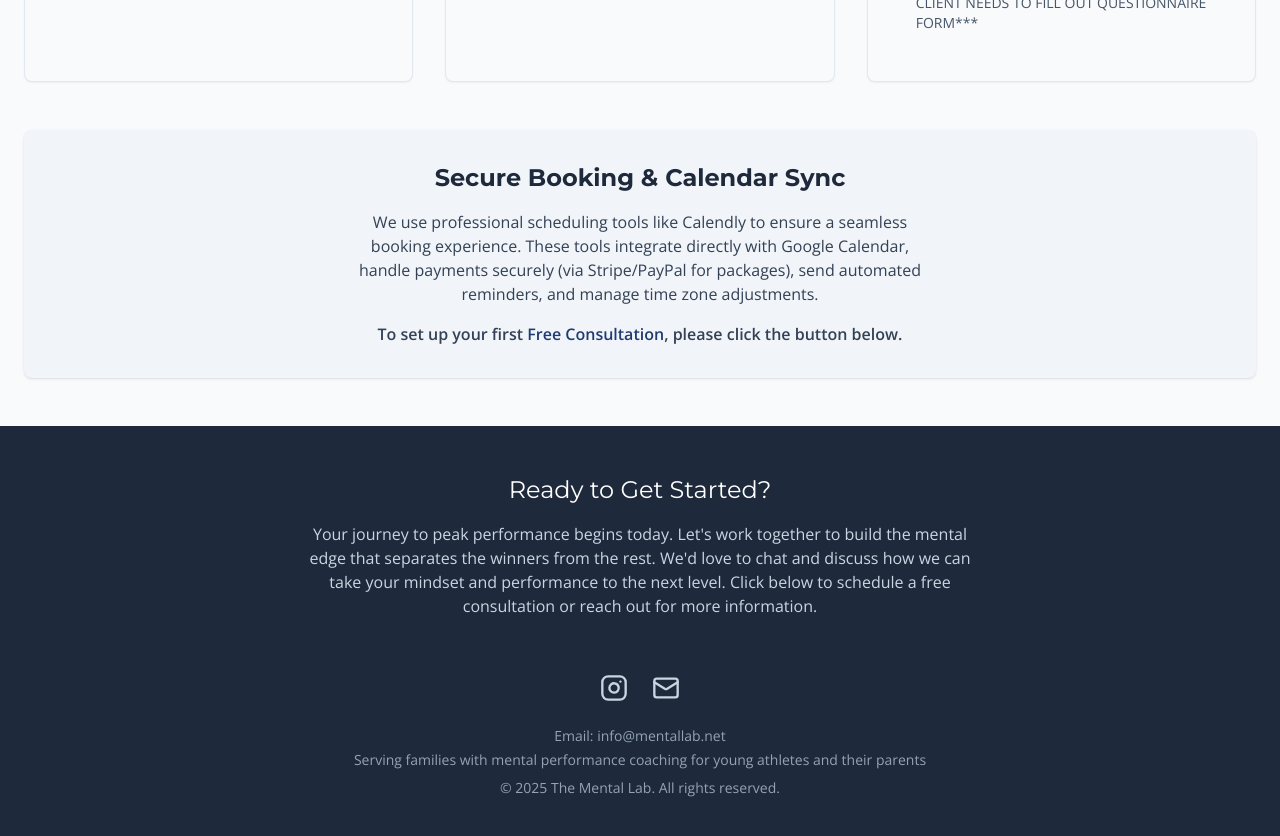
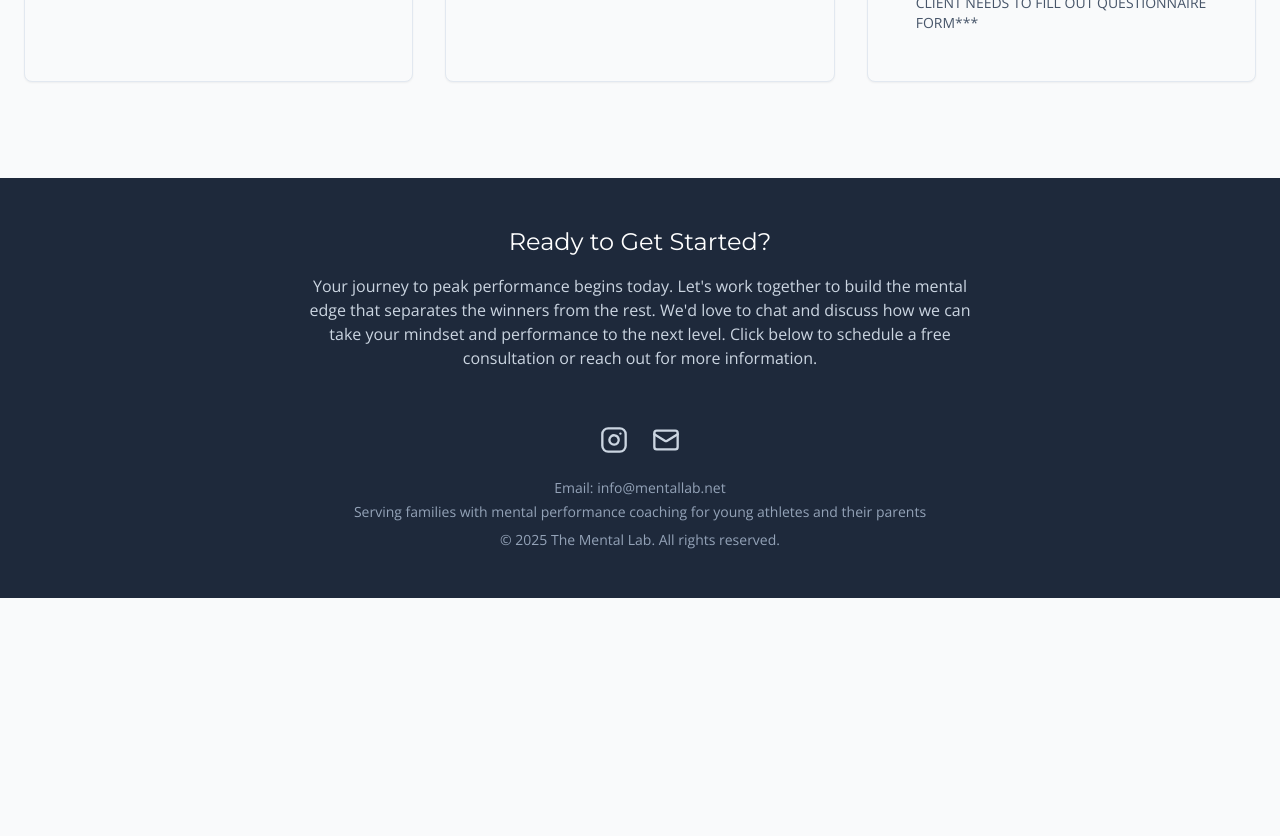
Before and after one commit to luketoland1977/mental-edge-accelerate, a React (Vite) app: page /services in a window 1280 px wide. Shown: the part 760-1596 px from the top of the page. After the commit the page ends 1358 px from the top, so only its background shows below. Built offline with nearby package versions, Linux system fonts and the light colour scheme.

Commit message:
Visual edit in Lovable
Edited UI in Lovable

```diff
--- a/src/pages/ServicesPage.tsx
+++ b/src/pages/ServicesPage.tsx
@@ -2,50 +2,36 @@ import React from 'react';
 import CallToActionButton from '@/components/CallToActionButton';
 import { Card, CardContent, CardDescription, CardFooter, CardHeader, CardTitle } from "@/components/ui/card";
 import { CheckCircle, Clock, Target, Trophy } from 'lucide-react';
-
-const services = [
-  {
+const services = [{
   title: "Mindset Check-In – 1 Session",
   price: "$125",
   duration: "50 minutes",
   description: "For current or returning clients. This session is designed to refresh, reset, or prepare mentally for key moments. We'll focus on your current challenges and give you tools to move forward with clarity.",
-    features: [
-      "Google Meet, Zoom, Facetime",
-      "Availability: Only show certain days/times if needed",
-      "Reminders: 24 hrs + 1 hr before (email or SMS)"
-    ],
-    calendlyLink: "#", // Placeholder
-    icon: Clock,
-  },
-  {
+  features: ["Google Meet, Zoom, Facetime", "Availability: Only show certain days/times if needed", "Reminders: 24 hrs + 1 hr before (email or SMS)"],
+  calendlyLink: "#",
+  // Placeholder
+  icon: Clock
+}, {
   title: "5-Session Bundle – Build Your Base",
   price: "$575",
   duration: "5x 50-minute sessions",
   description: "This package is ideal for athletes who want to build strong mental performance habits. Includes 5 one-on-one sessions covering goal setting, focus, confidence, resilience, and pre-performance routines.",
-    features: [
-      "Flexible scheduling (use a Calendly \"Coupon Code\" or private link after payment)",
-      "Booking Note: After purchasing, you'll receive a private link to schedule your sessions at your convenience."
-    ],
-    calendlyLink: "#", // Placeholder
-    icon: Target,
-  },
-  {
+  features: ["Flexible scheduling (use a Calendly \"Coupon Code\" or private link after payment)", "Booking Note: After purchasing, you'll receive a private link to schedule your sessions at your convenience."],
+  calendlyLink: "#",
+  // Placeholder
+  icon: Target
+}, {
   title: "12-Session Program – Mental Gains Mastery",
   price: "$1250",
   duration: "12x 50-minute sessions",
   description: "This 12-session mental training program is for committed athletes ready to transform how they think, lead, and perform. We'll dive deep into your sport psychology, create a custom mindset plan, and build the habits that unlock elite performance.",
-    features: [
-      "Manual intake + private link (for higher commitment, better control) or package sale with private link",
-      "***AS PART OF BOOKING TO BE COMPLETE CLIENT NEEDS TO FILL OUT QUESTIONNAIRE FORM***"
-    ],
-    calendlyLink: "#", // Placeholder
-    icon: Trophy,
-  },
-];
-
+  features: ["Manual intake + private link (for higher commitment, better control) or package sale with private link", "***AS PART OF BOOKING TO BE COMPLETE CLIENT NEEDS TO FILL OUT QUESTIONNAIRE FORM***"],
+  calendlyLink: "#",
+  // Placeholder
+  icon: Trophy
+}];
 const ServicesPage: React.FC = () => {
-  return (
-    <div className="container mx-auto px-4 sm:px-6 py-12">
+  return <div className="container mx-auto px-4 sm:px-6 py-12">
       <header className="text-center mb-12">
         <h1 className="text-4xl font-bold font-heading text-slate-800 mb-4">Coaching Services & Booking</h1>
         <p className="text-lg text-slate-600 max-w-2xl mx-auto" id="booking">
@@ -54,8 +40,7 @@ const ServicesPage: React.FC = () => {
       </header>
 
       <div className="grid md:grid-cols-2 lg:grid-cols-3 gap-8 mb-12">
-        {services.map((service) => (
-          <Card key={service.title} className="flex flex-col">
+        {services.map(service => <Card key={service.title} className="flex flex-col">
             <CardHeader>
               <div className="w-12 h-12 bg-orange-100 text-orange-500 rounded-full flex items-center justify-center mx-auto mb-4">
                 <service.icon className="w-6 h-6" />
@@ -66,12 +51,10 @@ const ServicesPage: React.FC = () => {
             <CardContent className="flex-grow">
               <p className="text-slate-600 mb-4 leading-relaxed">{service.description}</p>
               <ul className="space-y-2 text-sm text-slate-600">
-                {service.features.map((feature, index) => (
-                  <li key={index} className="flex items-start">
+                {service.features.map((feature, index) => <li key={index} className="flex items-start">
                     <CheckCircle className="w-4 h-4 text-green-500 mr-2 mt-0.5 flex-shrink-0" />
                     <span>{feature}</span>
-                  </li>
-                ))}
+                  </li>)}
               </ul>
             </CardContent>
             <CardFooter>
@@ -79,24 +62,10 @@ const ServicesPage: React.FC = () => {
                 Book Now / Learn More
               </CallToActionButton>
             </CardFooter>
-          </Card>
-        ))}
+          </Card>)}
       </div>
 
-      <section className="bg-slate-100 p-8 rounded-lg shadow text-center">
-        <h2 className="text-2xl font-bold font-heading text-slate-800 mb-4">Secure Booking & Calendar Sync</h2>
-        <p className="text-slate-700 mb-4 max-w-xl mx-auto">
-          We use professional scheduling tools like Calendly to ensure a seamless booking experience. These tools integrate directly with Google Calendar, handle payments securely (via Stripe/PayPal for packages), send automated reminders, and manage time zone adjustments.
-        </p>
-        <p className="text-slate-700 font-semibold">
-          To set up your first <span className="text-brand-blue">Free Consultation</span>, please click the button below.
-        </p>
-        <CallToActionButton href="#" variant="primary" className="mt-6 bg-yellow-400 hover:bg-yellow-500 text-slate-800">
-            Book a Free Consultation
-        </CallToActionButton>
-      </section>
-    </div>
-  );
+
+    </div>;
 };
-
 export default ServicesPage;
```
Lines whose indentation alone changed are shown as unchanged.
